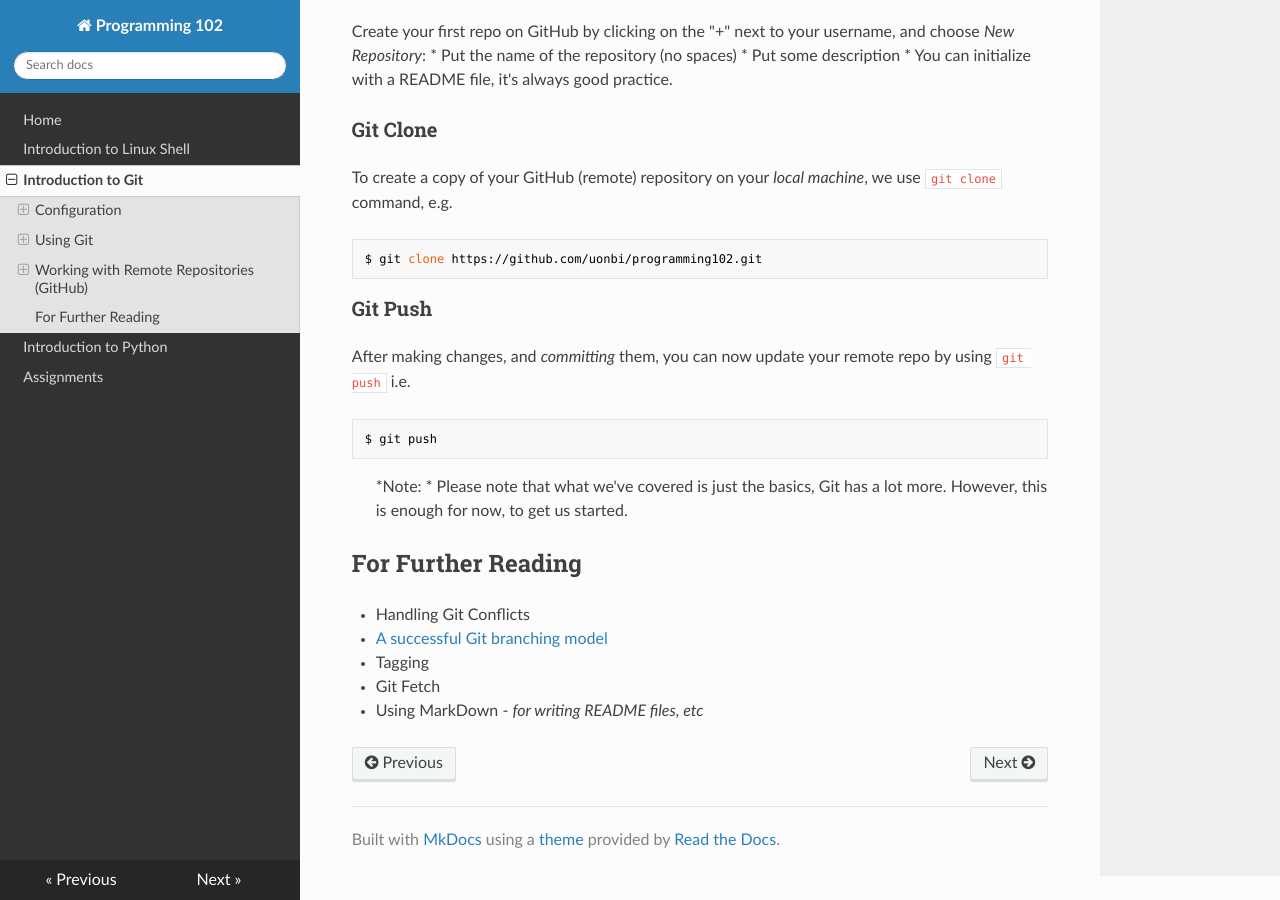
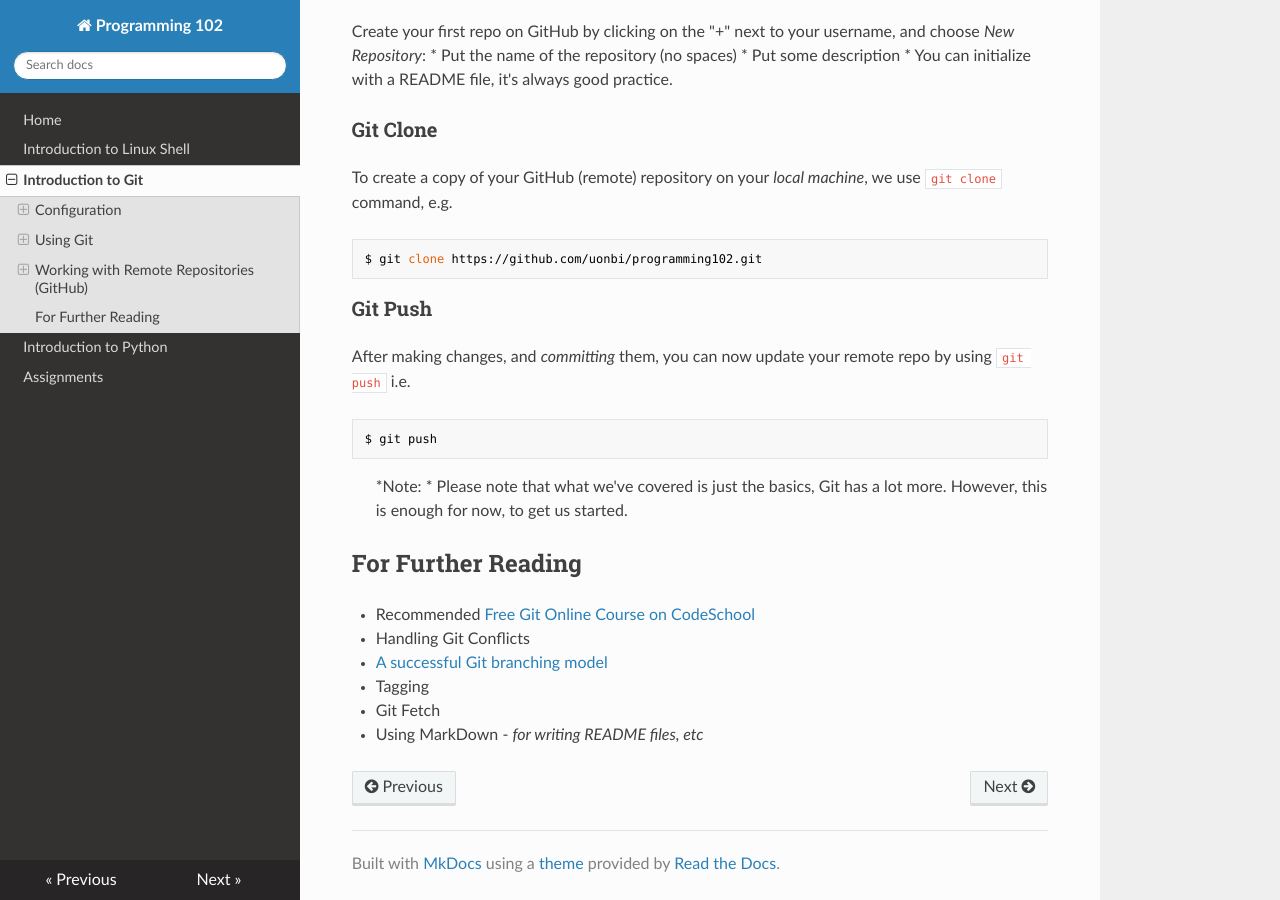
Before and after one commit to uonbi/programming102, an MkDocs documentation site: the page built from docs/git.md, in a window 1280 px wide and 900 px high, scrolled down 3273 px. Built offline with MkDocs 1.6.1, drawn with Linux system fonts in a browser that asks for light colours; nearby versions of some CDN libraries; old or Windows-style settings are respelled for this version of MkDocs.

Commit message:
Added link to CodeSchool course on Git

```diff
--- a/docs/git.md
+++ b/docs/git.md
@@ -155,6 +155,7 @@ $ git push
 > *Note: * Please note that what we've covered is just the basics, Git has a lot more. However, this is enough for now, to get us started.
 
 ## For Further Reading
+* Recommended [Free Git Online Course on CodeSchool](https://www.codeschool.com/courses/try-git)
 * Handling Git Conflicts
 * [A successful Git branching model](http://nvie.com/posts/a-successful-git-branching-model/)
 * Tagging
```
